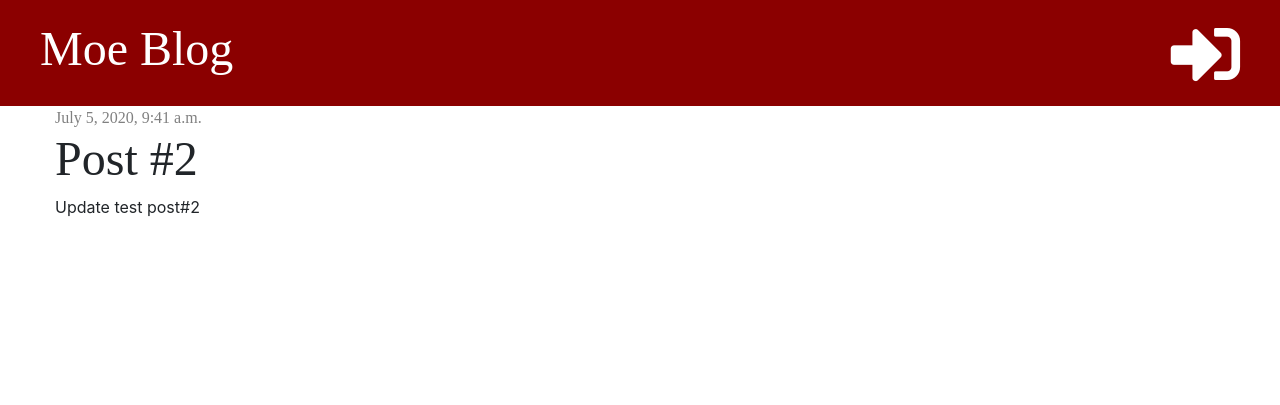
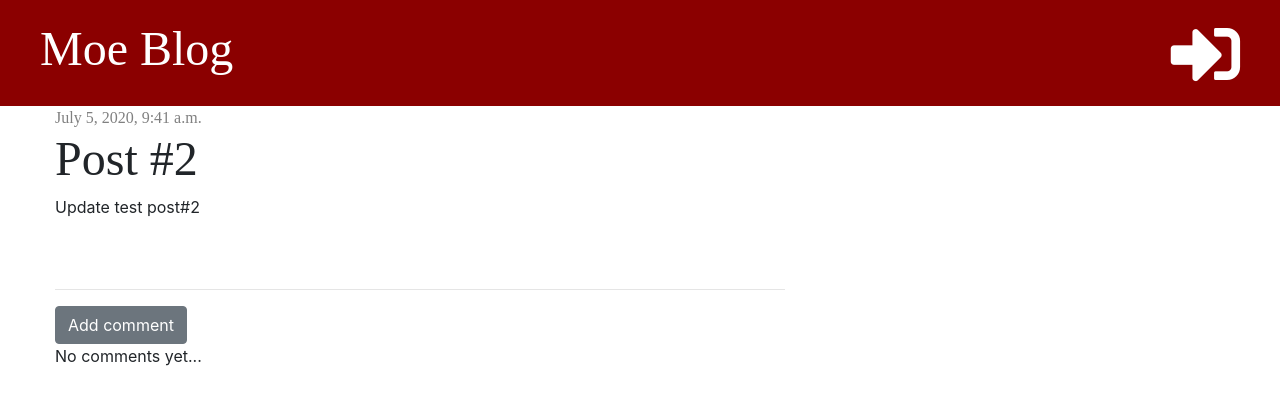
Before and after one commit to MoeAlatweh/-Blog_Django_Website, a Django app: page /post/2/ in a window 1280 px wide. Shown: the top 405 px of the page. Run offline with Django 3.2, Linux system fonts and the light colour scheme; data comes from the database, SQL or seed files in the repository; both versions use the stored data as it was after the commit; some libraries are stand-ins or nearby versions.

Commit message:
Add feature to comment on blog post.

```diff
--- a/blog/models.py
+++ b/blog/models.py
@@ -27,5 +27,16 @@ class Post(models.Model):
     # you can return any thing you like to see like author or created-time... , it will be the same just replace title
     def __str__(self):
         return self.title
-    # to show the title and the author:
-      # return str(self.title) + 'by' + str(self.author)
+    # to show the title and the author if you want:
+    # return str(self.title) + 'by' + str(self.author)
+
+# add Comments model that's relate to the posts, we use -on_delete=models.CASCADE- to delete all comments that relate in the post that deleted, we use -related_name='comments'- to can use this name when we need to show the comments later
+class Comment(models.Model):
+    post = models.ForeignKey('blog.Post', on_delete=models.CASCADE, related_name='comments')
+    author = models.CharField(max_length=200)
+    text = models.TextField()
+    created_date = models.DateTimeField(default=timezone.now)
+
+    # create string represintaion to show you text of comment not just (post object1...)
+    def __str__(self):
+        return self.text
--- a/blog/static/css/blog.css
+++ b/blog/static/css/blog.css
@@ -66,3 +66,8 @@ h1, h2, h3, h4 {
     font-size: 26pt;
     margin-right: 20px;
 }
+
+/* to style the comment */
+.comment {
+    margin: 20px 0px 20px 20px;
+}
--- a/blog/templates/blog/post_detail.html
+++ b/blog/templates/blog/post_detail.html
@@ -25,4 +25,23 @@
         <h1>{{ post.title }}</h1>
         <p>{{ post.text|linebreaksbr }}</p>
     </div>
+
+    <!-- use hr tag just to show small thin line above comments section -->
+    <hr>
+    <!-- add button that let yoy add a comment -->
+    <a href="{% url 'add_comment_to_post' pk=post.pk %}" class="btn btn-secondary">Add comment</a>
+    {% for comment in post.comments.all %}
+        <div class="comment">
+            <div class="date">
+                {{ comment.created_date }}
+            </div>
+            <!-- use strong tag to make it bold and clear -->
+            <strong>{{ comment.author }}</strong>
+            <p>{{ comment.text }}</p>
+        </div>
+        <!-- if no comments under post shows 'No comments yet...' -->
+        {% empty %}
+            <p>No comments yet...</p>
+    {% endfor %}
+
 {% endblock %}
--- a/blog/urls.py
+++ b/blog/urls.py
@@ -34,4 +34,8 @@ urlpatterns = [
     # online: mydjangosite.com/accounts/login
     #path('accounts/login/', auth_views.LoginView.as_view(template_name="registration/login.html"), name='login'),
 
+    # local: go to 127.0.0.1:8000/post/2/comment
+    # online: mydjangosite.com/post/2/comment
+    path('post/<int:pk>/comment/', views.add_comment_to_post, name='add_comment_to_post'),
+
 ]
--- a/blog/views.py
+++ b/blog/views.py
@@ -3,8 +3,8 @@ from django.shortcuts import render, get_object_or_404, redirect
 from django.utils import timezone
 # import post from our models
 from .models import Post
-# import PostForm from forms.py
-from blog.forms import PostForm
+# import PostForm, and CommentForm from forms.py
+from blog.forms import PostForm, CommentForm
 # import login_required from django
 from django.contrib.auth.decorators import login_required
 
@@ -100,3 +100,26 @@ def post_publish(request, pk):
     # used publish method that we created in models.py
     post.publish()
     return redirect('post_detail', pk=pk)
+
+
+def add_comment_to_post(request, pk):
+    ## use 'get_object_or_404' to take you to the post if it is exist, if not send you to 404 page
+    post = get_object_or_404(Post, pk=pk)
+    ## method of POST means we want to add or edit something, but method of GET means just we see the thing as it is
+    if request.method == 'POST':
+        form = CommentForm(request.POST)
+        # to check if the user put valid text inside the fields , to make sure doesn't try to hack us or so
+        if form.is_valid():
+            # to create the comment data inside the data base but not save it yet
+            comment = form.save(commit= False)
+            # to set the author to who ever create the comment
+            comment.author = request.user
+            # to save the comment date inside the data base
+            comment.post = post
+            comment.save()
+            return redirect('post_detail', pk=post.pk)
+        # else means if method is GET
+    else:
+        form = CommentForm()
+        stuff_for_frontend = {'form': form}
+    return render(request, 'blog/add_comment_to_post.html', stuff_for_frontend)
```
Also changed, not shown: Notes for this project.txt (+20 -0 lines), blog/admin.py (+5 -2 lines), blog/forms.py (+11 -2 lines), blog/templates/blog/add_comment_to_post.html (added, +15 -0 lines), blog/migrations/0002_comment.py (added), db.sqlite3.
